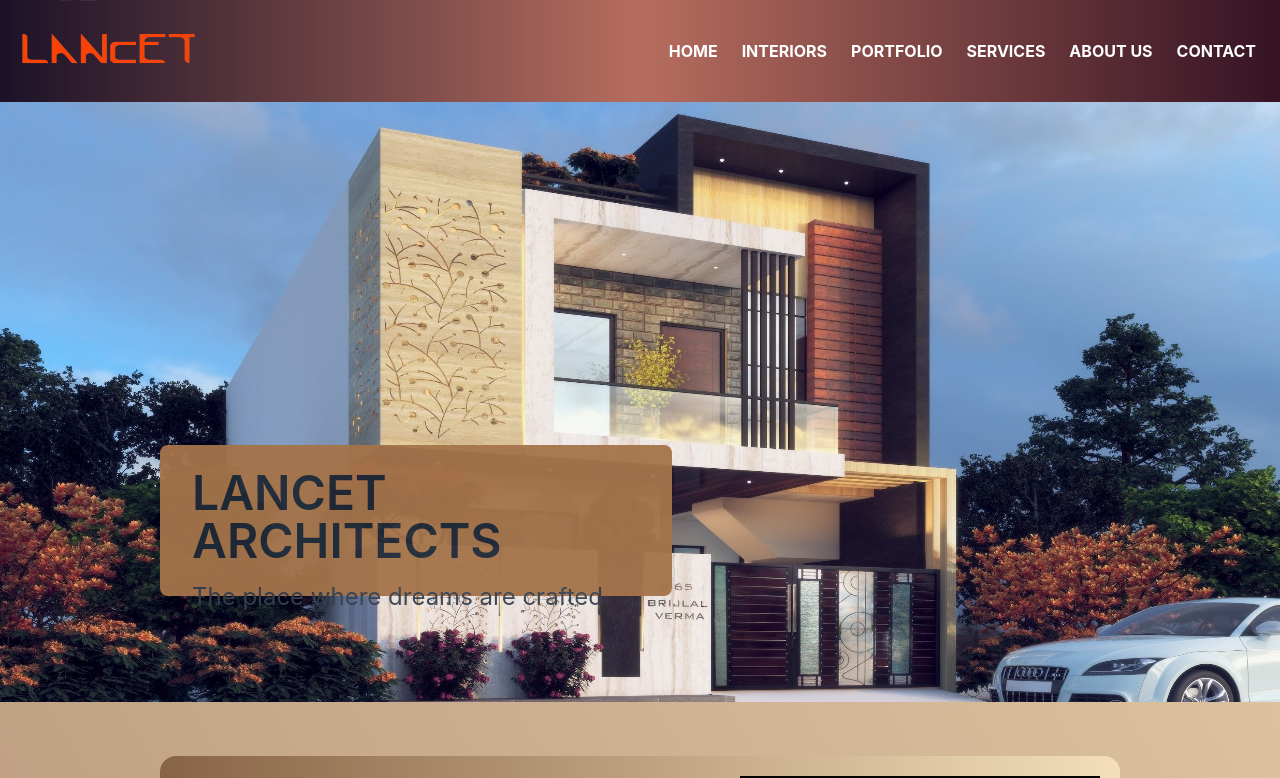
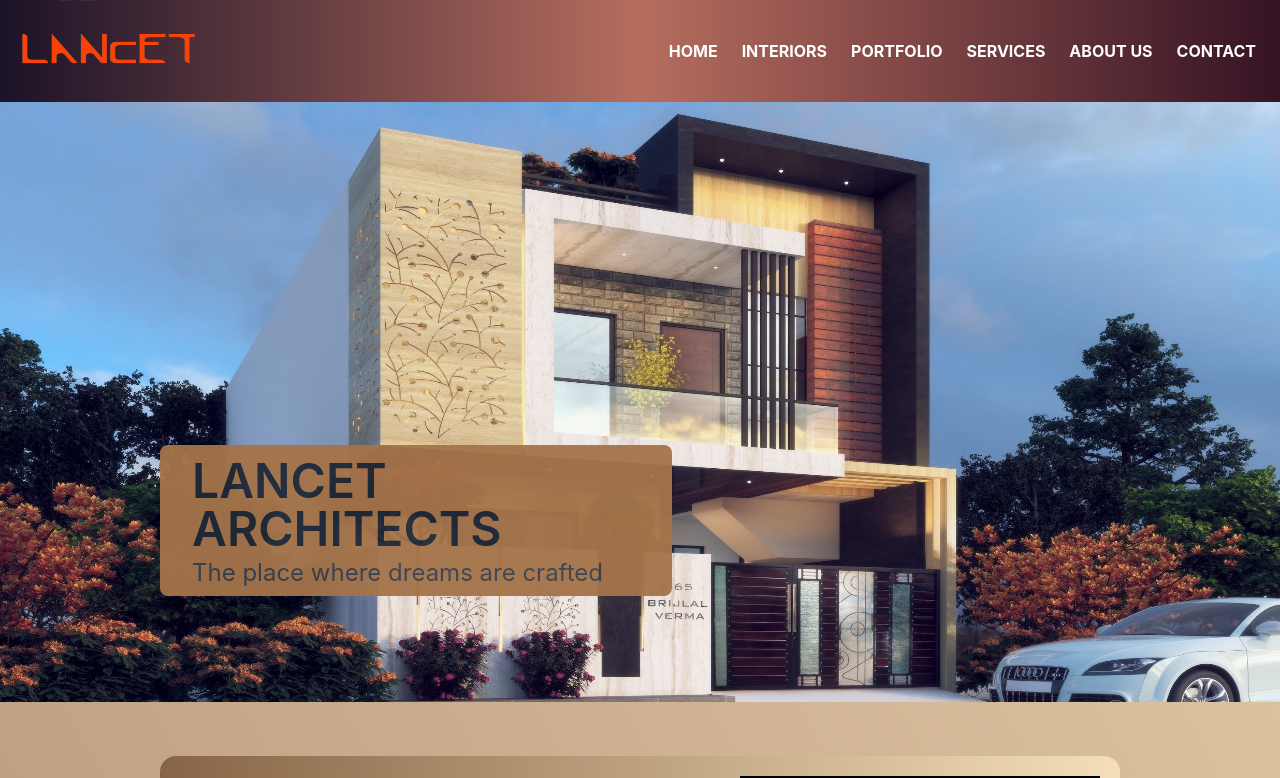
Before and after one commit to rohan-singh987/Lancet, a Next.js app: page / in a window 1280 px wide. Shown: the top 778 px of the page. Built offline with nearby package versions, Linux system fonts and the light colour scheme.

Commit message:
updated various things

```diff
--- a/pages/index.js
+++ b/pages/index.js
@@ -20,7 +20,7 @@ export default function Home() {
             />
           </div>
           <div className='absolute left-12 bottom-5 py-2 h-2/5 w-1/2 rounded-lg bg-[#a5744a] opacity-95 sm:left-20 sm:h-1/3 sm:w-2/5 md:bottom-10 md:left-24 lg:hover:border-4 lg:hover:border-[#9581f002] lg:hover:scale-105 transition-all ease-in-out lg:bottom-14 lg:left-32 xl:left-40 xl:bottom-28 xl:h-1/4'>
-            <h1 className='uppercase px-4 text-gray-800 font-semibold sm:text-2xl sm:mb-1 md:text-3xl md:mb-1 lg:text-5xl lg:my-2 xl:px-8 xl:my-0 xl:py-4'>
+            <h1 className='uppercase px-4 text-gray-800 font-semibold sm:text-2xl sm:mb-1 md:text-3xl md:mb-1 lg:text-5xl lg:my-2 xl:px-8 xl:my-0 xl:py-1'>
               Lancet Architects
             </h1>
             <p className='text-xs px-4 text-gray-700 sm:text-sm lg:text-lg lg:mb-1 xl:text-2xl xl:px-8'>
--- a/pages/services.js
+++ b/pages/services.js
@@ -11,7 +11,7 @@ const services = () => {
           <p className="text-center align-center p-5 text-sm md:px-8 md:text-base lg:px-14 xl:px-24">Lorem ipsum dolor sit amet consectetur adipisicing elit. Quas eveniet nobis sequi quod impedit quo eaque aliquam perspiciatis hic explicabo nihil non, ex sed itaque rerum in sapiente, vero aspernatur.</p>
         </div>
         <section>
-        <div className="w-3/4 rounded-xl shadow-xl backdrop-blur-sm bg-white/30 p-3 mx-auto sm:flex sm:p-5 md:p-8 md:w-3/5 lg:p-10 justify-center hover:scale-105 transition-all ease-in-out">
+        <div className="w-3/4 rounded-xl shadow-xl bg-white/30 p-3 mx-auto sm:flex sm:p-5 md:p-8 md:w-3/5 lg:p-10 justify-center hover:scale-105 transition-all ease-in-out">
           <div className="w-3/4 mx-auto border-2 border-black p-2 md:border-4 md:w-2/5 self-center">
             <Image
               src="/media/interiors_img_2.jpg"
@@ -34,7 +34,7 @@ const services = () => {
           </div>
         </div>
         </section>
-        <div className="w-3/4 rounded-xl shadow-xl backdrop-blur-sm bg-white/30 p-3 mx-auto sm:flex sm:p-5 md:p-8 md:w-3/5 lg:p-10 justify-center hover:scale-105 transition-all ease-in-out sm:flex-row-reverse">
+        <div className="w-3/4 rounded-xl shadow-xl bg-white/30 p-3 mx-auto sm:flex sm:p-5 md:p-8 md:w-3/5 lg:p-10 justify-center hover:scale-105 transition-all ease-in-out sm:flex-row-reverse">
         <div className="w-3/4 mx-auto border-2 border-black p-2 md:border-4 md:w-2/5 self-center">
             <Image
               src="/media/interiors_img_3.jpg"
@@ -57,7 +57,7 @@ const services = () => {
           </div>
 
         </div>
-        <div className="w-3/4 rounded-xl shadow-xl backdrop-blur-sm bg-white/30 p-3 mx-auto sm:flex sm:p-5 md:p-8 md:w-3/5 lg:p-10 justify-center hover:scale-105 transition-all ease-in-out">
+        <div className="w-3/4 rounded-xl shadow-xl bg-white/30 p-3 mx-auto sm:flex sm:p-5 md:p-8 md:w-3/5 lg:p-10 justify-center hover:scale-105 transition-all ease-in-out">
           <div className="w-3/4 mx-auto border-2 border-black p-2 md:border-4 md:w-2/5 self-center">
             <Image
               src="/media/interiors_img_4.jpg"
```
